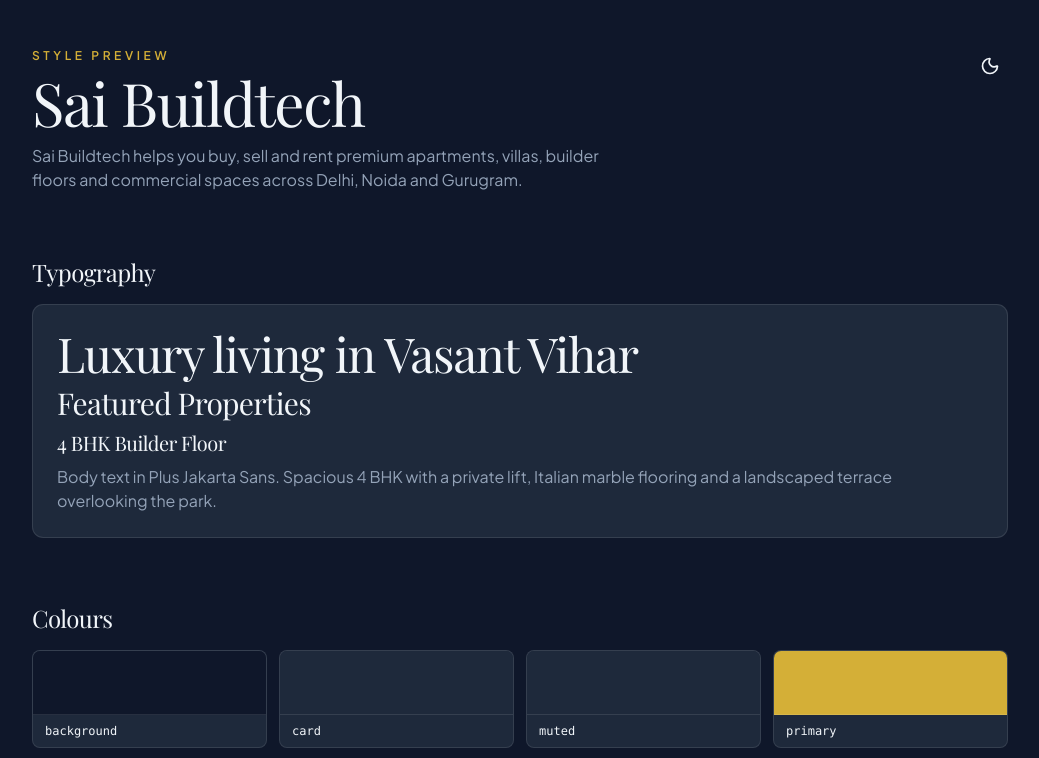
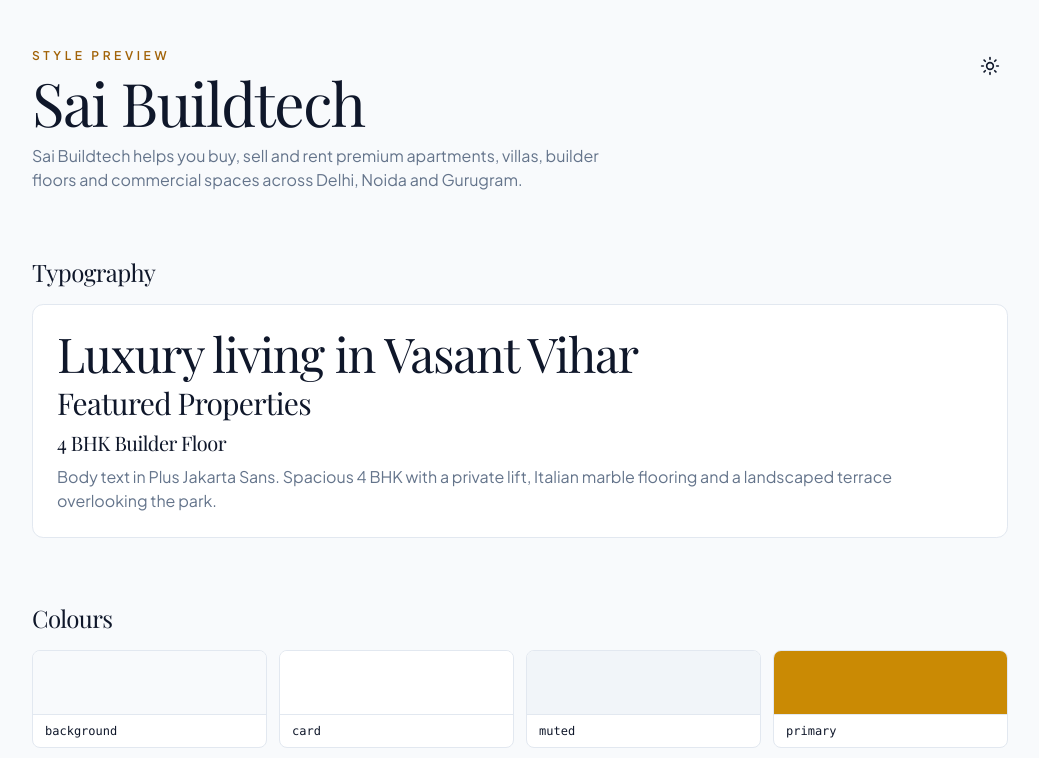
Before and after one commit to vikram-codes/Sai-Buildtech, a Next.js app: page / in a window 1280 px wide. Shown: the top 758 px of the page, without its empty margins (120-1159 px from the left). Built offline with nearby package versions, Linux system fonts and the light colour scheme; no server answers; a web font is replaced by a local one.

Commit message:
Default to light theme

```diff
--- a/components/providers/theme-provider.tsx
+++ b/components/providers/theme-provider.tsx
@@ -10,12 +10,12 @@
 const scriptProps =
   typeof window === "undefined" ? undefined : ({ type: "text/plain" } as const);
 
-/** Adds/removes the `dark` class on <html>. Defaults to dark; the choice is remembered per visitor. */
+/** Adds/removes the `dark` class on <html>. Defaults to light; dark only when the visitor toggles it (remembered per visitor). */
 export function ThemeProvider({ children }: { children: React.ReactNode }) {
   return (
     <NextThemesProvider
       attribute="class"
-      defaultTheme="dark"
+      defaultTheme="light"
       enableSystem={false}
       disableTransitionOnChange
       scriptProps={scriptProps}
```
